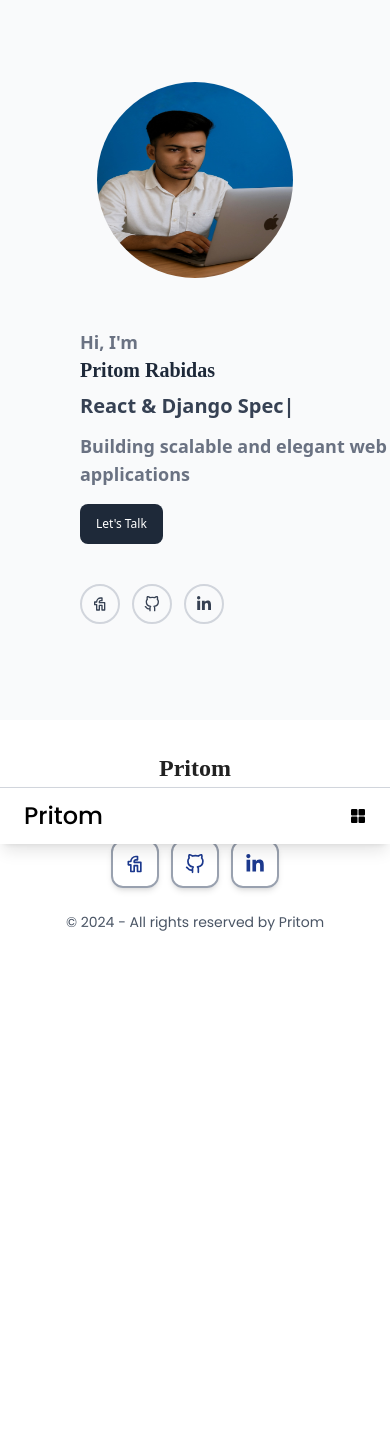
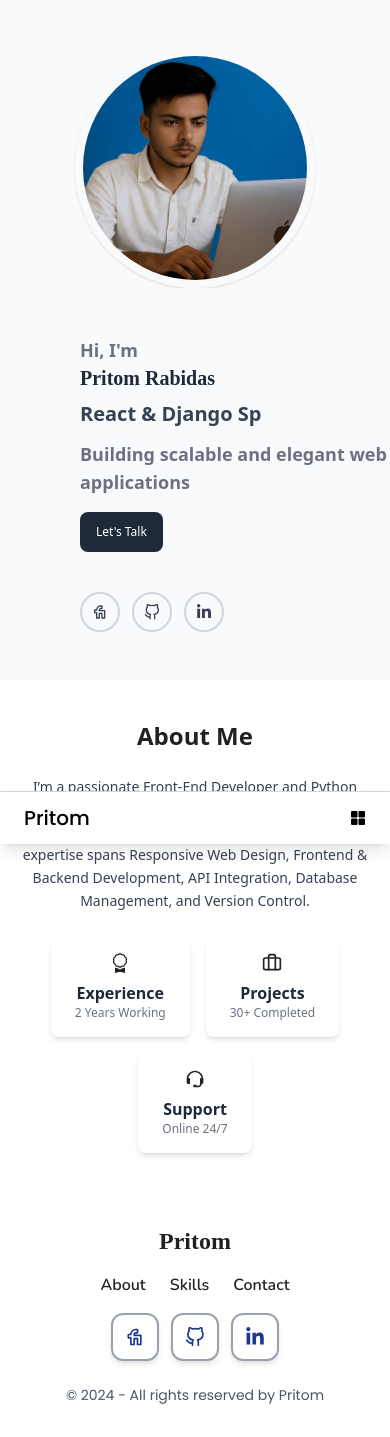
Before and after one commit to pritomrabidas/portfolioNew, a React (Vite) app: page / in a window 390 px wide. Before the commit the page ends 964 px from the top, so only its background shows below. Built offline with nearby package versions, Linux system fonts and the light colour scheme; a web font is replaced by a local one.

Commit message:
about part complete

```diff
--- a/package.json
+++ b/package.json
@@ -11,6 +11,7 @@
   },
   "dependencies": {
     "@tailwindcss/vite": "^4.1.8",
+    "aos": "^2.3.4",
     "react": "^19.1.0",
     "react-dom": "^19.1.0",
     "react-icons": "^5.5.0",
--- a/src/Components/Footer.jsx
+++ b/src/Components/Footer.jsx
@@ -89,7 +89,7 @@ const Footer = () => {
         {/* Scroll to Top Button */}
         <button
           onClick={scrollToTop}
-          className={`fixed bottom-10 right-8 z-10 p-2 rounded-md text-white transition-transform duration-200 shadow-md ${
+          className={`fixed bottom-20 right-8 z-10 p-2 rounded-md text-white transition-transform duration-200 shadow-md ${
             isVisible ? "scale-100 bg-gray-800" : "scale-0"
           } hover:text-[#ec6060d6]`}
           title="Go to top"
--- a/src/Components/Home.jsx
+++ b/src/Components/Home.jsx
@@ -1,12 +1,14 @@
-import React from 'react'
-import Banner from './Pages/Banner'
+import React from "react";
+import Banner from "./Pages/Banner";
+import About from "./Pages/About";
 
 const Home = () => {
   return (
-    <div >
-      <Banner/>
+    <div>
+      <Banner />
+      <About />
     </div>
-  )
-}
+  );
+};
 
-export default Home
+export default Home;
--- a/src/Components/Navbar.jsx
+++ b/src/Components/Navbar.jsx
@@ -43,11 +43,11 @@ const Navbar = () => {
           </ul>
         </div>
       </nav>
-      <nav className="block md:hidden fixed bottom-0 left-0 w-full bg-white shadow-lg z-10 px-6 py-2 border-t-[1px] border-gray-300">
+      <nav className="block md:hidden fixed bottom-0 left-0 w-full bg-white shadow-lg z-20 px-6 py-2 border-t-[1px] border-gray-300">
         <div className="container mx-auto justify-between items-center flex">
           <Link
             to="/"
-            className="text-2xl font-medium text-black font-Popins py-1"
+            className="sm:text-2xl text-xl font-medium text-black font-Popins py-1"
           >
             Pritom
           </Link>
@@ -55,31 +55,33 @@ const Navbar = () => {
         </div>
       </nav>
       {nav && (
-        <div className="block md:hidden fixed bottom-0 left-0 w-full bg-gray-200 shadow-2xl z-10 sm:px-12 px-2 py-9  rounded-t-3xl border-gray-300">
-          <div className="flex justify-between px-16 pb-5">
-            <Link className="font-Opensans text-lg text-black font-medium items-center justify-center shadow px-4 py-3 rounded-lg cursor-pointer">
-              <IoMdHome className="text-xl mx-4" />
+        <div className="block md:hidden fixed bottom-0 left-0 w-full h-full bg-[rgba(0,0,0,0.16)] z-30">
+          <div onClick={() => setNav(false)} className="h-[65%]"></div>
+          <div className="h-[35%] bg-gray-200 shadow-2xl z-20 sm:px-12 px-2  py-9  rounded-t-3xl border-gray-300">
+            <div className="flex justify-between sm:px-16 px-10 pb-5">
+              <Link className="font-Opensans text-base sm:text-lg text-black font-medium items-center justify-center shadow px-4 py-3 rounded-lg cursor-pointer">
+                <IoMdHome className="text-lg sm:text-xl mx-4" />
                 <p className="">Home</p>
               </Link>
-            <Link className="font-Opensans text-lg text-black font-medium items-center justify-center shadow px-4 py-3 rounded-lg cursor-pointer">
-              <FaUser className="text-xl mx-4" />
+              <Link className="font-Opensans text-base sm:text-lg text-black font-medium items-center justify-center shadow px-4 py-3 rounded-lg cursor-pointer">
+                <FaUser className="text-lg sm:text-xl mx-4" />
                 <p className="">About</p>
               </Link>
-            <Link className="font-Opensans text-lg text-black font-medium items-center justify-center shadow px-4 py-3 rounded-lg cursor-pointer">
-              <FaFile className="text-xl mx-4" />
+              <Link className="font-Opensans text-base sm:text-lg text-black font-medium items-center justify-center shadow px-4 py-3 rounded-lg cursor-pointer">
+                <FaFile className="text-lg sm:text-xl mx-4" />
                 <p className="pl-1">Skills</p>
               </Link>
             </div>
-          <div className="flex justify-between px-16">
-            <Link className="font-Opensans text-lg text-black font-medium items-center justify-center shadow px-4 py-3 rounded-lg cursor-pointer">
-              <SiAppgallery className="text-xl mx-4" />
+            <div className="flex justify-between sm:px-16 px-10">
+              <Link className="font-Opensans text-base sm:text-lg text-black font-medium items-center justify-center shadow px-4 py-3 rounded-lg cursor-pointer">
+                <SiAppgallery className="text-lg sm:text-xl mx-4" />
                 <p className="">Portfolio</p>
               </Link>
-            <Link className="font-Opensans text-lg text-black font-medium items-center justify-center shadow px-4 py-3 rounded-lg cursor-pointer">
-              <IoMdHome className="text-xl mx-4" />
+              <Link className="font-Opensans text-base sm:text-lg text-black font-medium items-center justify-center shadow px-4 py-3 rounded-lg cursor-pointer">
+                <IoMdHome className="text-lg sm:text-xl mx-4" />
                 <p className="">Contact</p>
               </Link>
-            <Link className="font-Opensans text-lg text-black font-medium items-center justify-center shadow px-4 py-3 rounded-lg cursor-pointer">
+              <Link className="font-Opensans text-base sm:text-lg text-black font-medium items-center justify-center shadow px-4 py-3 rounded-lg cursor-pointer">
                 <p
                   className="text-end justify-end pt-2 px-3"
                   onClick={() => setNav(false)}
@@ -89,6 +91,7 @@ const Navbar = () => {
               </Link>
             </div>
           </div>
+        </div>
       )}
     </>
   );
--- /dev/null
+++ b/src/Components/Pages/About.jsx
@@ -0,0 +1,75 @@
+import { BsAward } from "react-icons/bs";
+import { LuBriefcase } from "react-icons/lu";
+import { BiSupport } from "react-icons/bi";
+import "aos/dist/aos.css";
+import { useEffect } from "react";
+import Aos from "aos";
+
+const Stat = ({ icon, title, subtitle }) => (
+  <div className="bg-white shadow-md rounded-lg px-6 py-4 text-center justify-center flex flex-col items-center">
+    <div className="sm:text-2xl text-xl text-primary mb-2">{icon}</div>
+    <h3 className="sm:text-lg text-base font-semibold text-gray-800">{title}</h3>
+    <p className="sm:text-sm text-xs text-gray-500">{subtitle}</p>
+  </div>
+);
+
+const About = () => {
+  useEffect(() => {
+    Aos.init({
+      duration: 1000,
+      once: true,
+    });
+  }, []);
+
+  return (
+    <section className="md:py-20 py-10 from-gray-100 via-white to-gray-100">
+      <div className="container mx-auto px-4 flex flex-col-reverse lg:flex-row items-center gap-12">
+        {/* Content */}
+        <div className="lg:w-1/2 text-center lg:text-left space-y-6">
+          <h2 data-aos="fade-left" className="md:text-4xl text-2xl font-Nunito-font  font-bold text-primary">
+            About Me
+          </h2>
+          <p
+            data-aos="fade-right"
+            className="text-gray-700 sm:text-base text-sm leading-relaxed"
+          >
+            I’m a passionate Front-End Developer and Python Django Developer
+            dedicated to solving business challenges through design and
+            development. My expertise spans Responsive Web Design, Frontend &
+            Backend Development, API Integration, Database Management, and
+            Version Control.
+          </p>
+          <div
+            data-aos="fade-up"
+            className="flex flex-wrap justify-center lg:justify-start gap-4"
+          >
+            <Stat
+              icon={<BsAward />}
+              title="Experience"
+              subtitle="2 Years Working"
+            />
+            <Stat
+              icon={<LuBriefcase />}
+              title="Projects"
+              subtitle="30+ Completed"
+            />
+            <Stat icon={<BiSupport />} title="Support" subtitle="Online 24/7" />
+          </div>
+        </div>
+
+        {/* Image */}
+        <div data-aos="fade-up" className="lg:w-1/2 mx-auto justify-center hidden lg:block">
+          <div className="md:h-72 sm:h-64 h-60 sm:w-64 w-60 md:w-72  rounded-full overflow-hidden shadow-xl border-8 border-white">
+            <img
+              src="banner.jpeg"
+              alt="Pritom"
+              className="w-full h-full object-cover"
+            />
+          </div>
+        </div>
+      </div>
+    </section>
+  );
+};
+
+export default About;
--- a/src/Components/Pages/Banner.jsx
+++ b/src/Components/Pages/Banner.jsx
@@ -12,13 +12,13 @@ const Banner = () => {
   //     document.body.removeChild(link);
   //   };
   return (
-    <section className="pt-20 bg-[#f9fafbe2]">
-      <div className="pb-24 2xl:pb-28 sm:pb-28 lg:pb-28  w-full">
+    <section className="md:py-20 py-12 bg-[#f9fafbe2]">
+      <div className="  w-full">
         <div className="container flex flex-col sm:flex-col xl:flex-row lg:flex-row md:flex-row">
           <div className=" w-full xl:w-2/5 lg:w-2/5 md:w-2/5 sm:w-full sm:justify-center sm:mx-auto">
-            <div className="w-full justify-center flex pt-0 xl:pt-12 lg:pt-9 md:pt-12 sm:pt-0">
+            <div className="w-full justify-center md:justify-end flex pt-0 xl:pt-12 lg:pt-9 md:pt-12 sm:pt-0 overflow-hidden">
               <img
-                className=" h-[200px] xl:h-[290px] lg:h-[250px] md:h-[220px] sm:h-[200px] w-[200px] xl:w-[290px] lg:w-[250px] md:w-[220px] sm:w-[200px] rounded-full border-2 border-gray-50 duration-200 relative hover:bg-[#122533] hover:opacity-100 cursor-pointer"
+                className=" md:h-72 sm:h-64 h-60 sm:w-64 w-60 md:w-72 rounded-full border-gray-50 duration-200 relative hover:bg-[#122533] hover:opacity-100 cursor-pointer object-cover border-8 overflow-hidden shadow"
                 src="banner.jpeg"
                 alt=""
               />
--- a/tailwind.config.js
+++ b/tailwind.config.js
@@ -12,7 +12,7 @@ export default {
     extend: {
       colors: {
         primary: "#212121",
-        secandari: "#e47277",
+        secandari: "#858181",
         brand: "#9b9fa5",
       },
       fontFamily: {
```
Also changed, not shown: 1 other file (tests, documents, lock files or other folders). Lines whose indentation alone changed are shown as unchanged.
